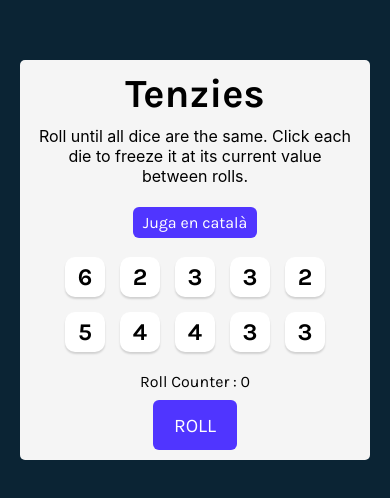
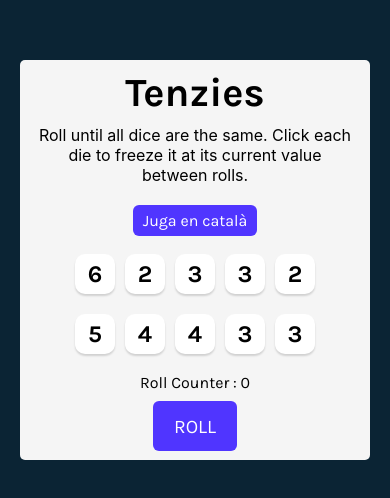
Before and after one commit to ArnauDavis/Tenzies, a React (Vite) app: page / in a window 390 px wide. Shown: the part 162-660 px from the top of the page. Built offline with nearby package versions, Linux system fonts and the light colour scheme.

Commit message:
this is it for sure

```diff
--- a/src/index.css
+++ b/src/index.css
@@ -113,7 +113,7 @@ button {
 
 @media (max-width: 400px) {
     .diceContainer{
-        gap: 15px;
+        gap: 20px 10px;
     }
 
     .diceContainer button {
@@ -121,5 +121,6 @@ button {
     width: 40px;
     font-size: 1.5rem;
     font-weight: bold;
+    text-align: center;
 }
 }
```
